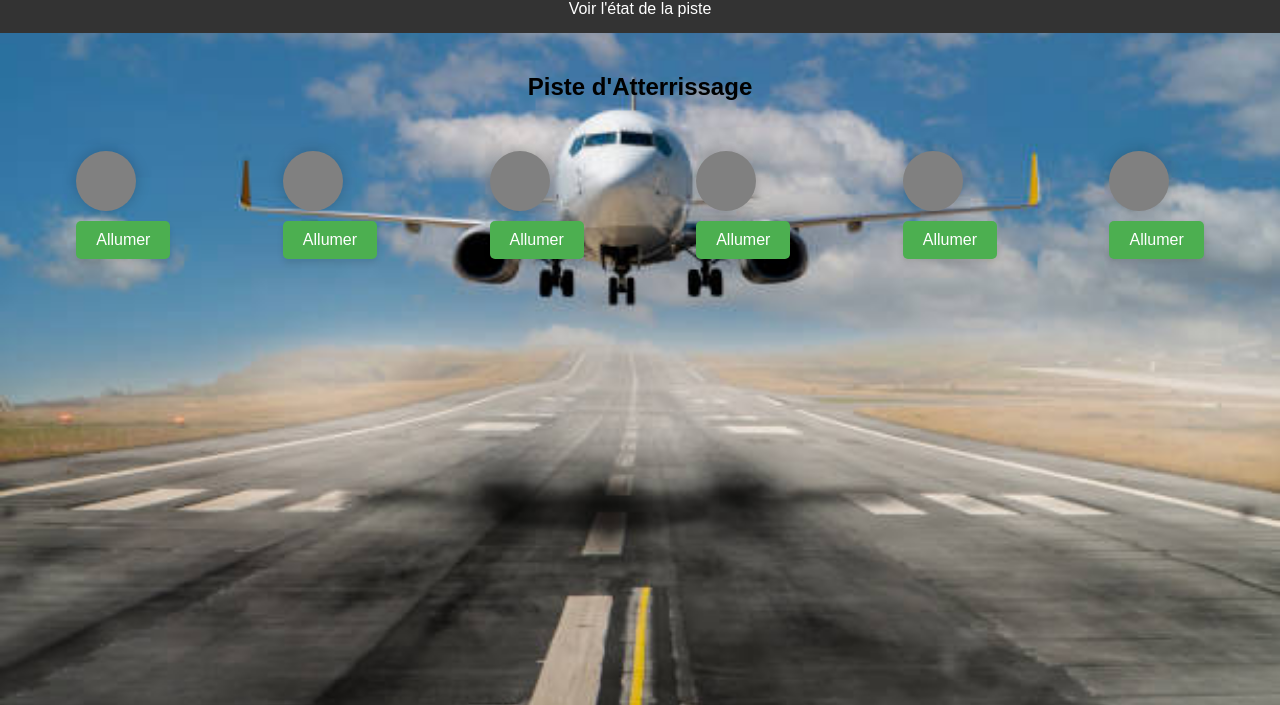
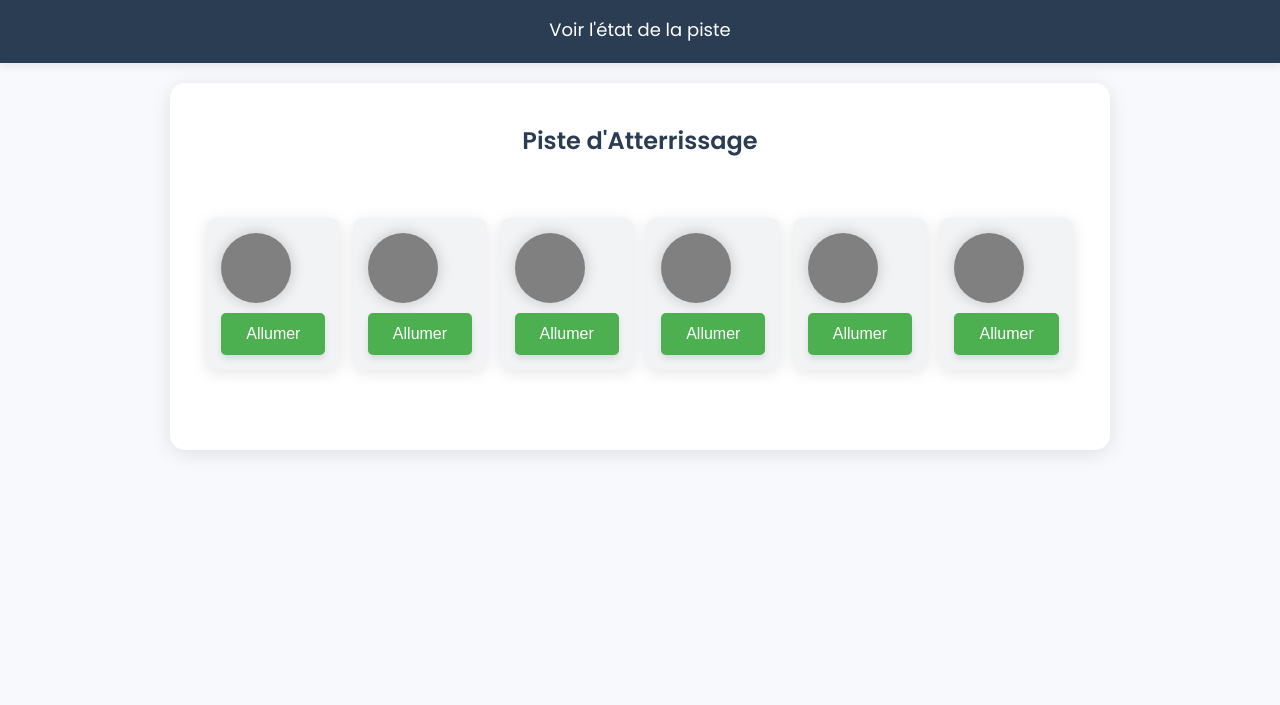
Before and after one commit to JoeM1990/simulationTrack, a website: page index.html in a window 1280 px wide. Shown: the part 95-800 px from the top of the page. Drawn offline with Linux system fonts and the light colour scheme.

Commit message:
update ui

```diff
--- a/styles/style.css
+++ b/styles/style.css
@@ -1,78 +1,123 @@
+/* Corps global */
 body {
-    font-family: Arial, sans-serif;
+    font-family: 'Poppins', sans-serif;
     margin: 0;
     padding: 0;
-    background-color: #f4f4f4;
-    background-image: url('../assets/piste.jpg');
-    background-size: cover;
-    background-repeat: no-repeat;
-    background-attachment: fixed;
-    background-position: center;
+    background-color: #f7f9fc;
+    color: #333;
 }
 
+/* Style du header */
 header {
-    background-color: #333;
+    background-color: #2b3d52;
     color: white;
-    padding: 15px;
+    padding: 20px;
     text-align: center;
+    box-shadow: 0 2px 10px rgba(0, 0, 0, 0.1);
 }
 
 nav a {
     color: white;
     text-decoration: none;
-    padding: 0 10px;
+    padding: 0 15px;
+    font-size: 18px;
+    transition: color 0.3s ease;
 }
 
+nav a:hover {
+    color: #00ffcc;
+}
+
+/* Style général du main */
 main {
     padding: 20px;
+    margin: 20px auto;
+    max-width: 900px;
+    background-color: #ffffff;
+    border-radius: 15px;
+    box-shadow: 0 4px 20px rgba(0, 0, 0, 0.1);
 }
 
+h2 {
+    text-align: center;
+    font-weight: 600;
+    color: #2b3d52;
+    margin-bottom: 20px;
+}
+
+/* Style de la piste et des lampes */
 .runway {
     display: flex;
     justify-content: space-around;
     align-items: center;
     margin: 50px 0;
+    padding: 10px;
 }
 
-.lamp,
-.lamp-status {
+/* Style des lampes */
+.lamp, .lamp-status {
     position: relative;
     text-align: center;
+    padding: 15px;
+    border-radius: 10px;
+    background-color: #f1f3f5;
+    box-shadow: 0 3px 15px rgba(0, 0, 0, 0.1);
+    transition: transform 0.3s ease;
+}
+
+.lamp:hover, .lamp-status:hover {
+    transform: translateY(-10px);
 }
 
 .lamp-light {
-    width: 60px;
-    height: 60px;
+    width: 70px;
+    height: 70px;
     border-radius: 50%;
     background-color: grey;
     margin-bottom: 10px;
-    transition: background-color 0.3s ease;
+    transition: background-color 0.3s ease, box-shadow 0.3s ease;
     box-shadow: 0 0 15px rgba(0, 0, 0, 0.2);
 }
 
-.lamp.on .lamp-light {
-    background-color: #00ff00;
+/* Animation pour le clignotement */
+@keyframes blink {
+    0% { background-color: #00ff00; box-shadow: 0 0 10px #00ff00; }
+    50% { background-color: grey; box-shadow: none; }
+    100% { background-color: #00ff00; box-shadow: 0 0 10px #00ff00; }
 }
 
+/* Ajout du clignotement */
+.lamp-light.blink {
+    animation: blink 1s infinite;
+}
+
+/* Lorsque la lampe est allumée */
+.lamp.on .lamp-light  {
+    background-color: #00ff00;
+    box-shadow: 0 0 15px #00ff00;
+}
+
+/* Lorsque la lampe est éteinte */
 .lamp.off .lamp-light {
     background-color: grey;
+    box-shadow: none;
 }
 
+/* Boutons pour allumer/éteindre */
 .toggle-btn {
-    padding: 10px 20px;
-    background-color: #4CAF50;
+    padding: 12px 25px;
+    background-color: #4caf50;
     border: none;
     border-radius: 5px;
     color: white;
     font-size: 16px;
     cursor: pointer;
-    transition: background-color 0.3s ease;
+    transition: background-color 0.3s ease, transform 0.2s ease;
     box-shadow: 0 4px 6px rgba(0, 0, 0, 0.1);
-    align-items: center;
 }
 
 .toggle-btn.off {
-    background-color: #4CAF50;
+    background-color: #4caf50;
 }
 
 .toggle-btn.on {
@@ -81,6 +126,7 @@ main {
 
 .toggle-btn:hover {
     opacity: 0.9;
+    transform: translateY(-3px);
 }
 
 .toggle-btn:active {
@@ -88,14 +134,9 @@ main {
     box-shadow: 0 2px 3px rgba(0, 0, 0, 0.2);
 }
 
-h2 {
-    text-align: center;
-    /* color: white; */
-}
-
+/* Lamp status text */
 .lamp-status {
-    padding: 10px;
-    width: 100px;
+    color: #333;
 }
 
 .lamp-status.on {
@@ -106,20 +147,12 @@ h2 {
     color: red;
 }
 
-@keyframes blink {
-    0% { background-color: #00ff00; }
-    50% { background-color: grey; }
-    100% { background-color: #00ff00; }
-}
-
-.lamp-light.blink {
-    animation: blink 1s infinite;
-}
-
+/* Style pour les transitions douces */
 .lamp, .toggle-btn, .lamp-light {
     transition: all 0.3s ease;
 }
 
+/* Animation pour le hover des lampes */
 .lamp:hover {
     box-shadow: 0 6px 20px rgba(0, 0, 0, 0.2);
 }
```
